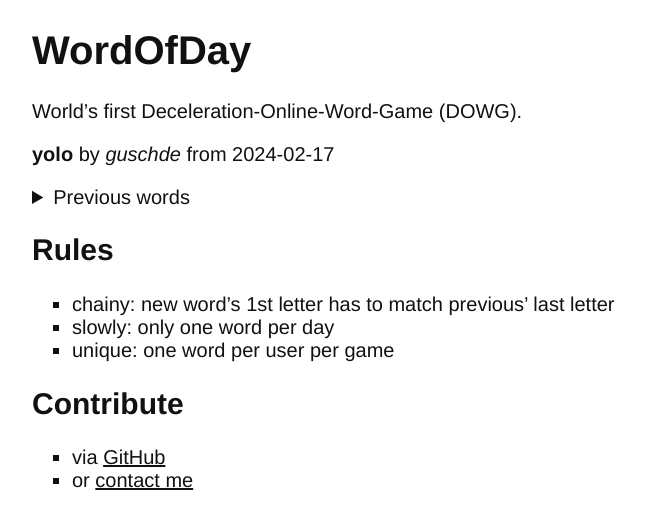
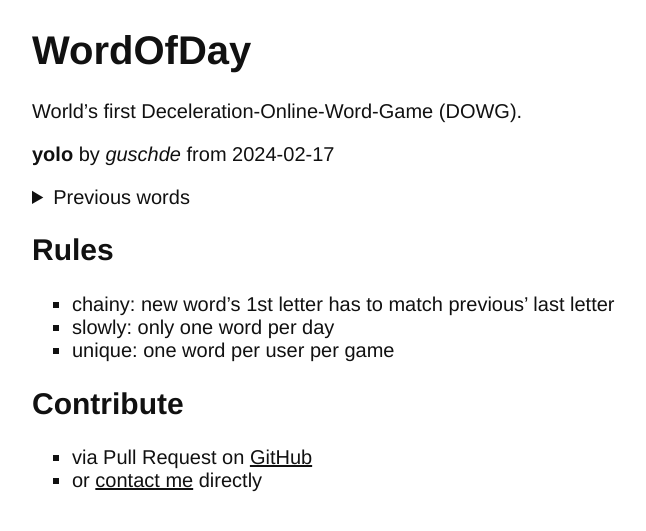
Before and after one commit to sigvef/wordofday, a Jekyll site: the page built from index.md, in a window 1280 px wide. Shown: the top 531 px of the page, without its empty margins (288-934 px from the left). Built offline with Jekyll 4.4.1, drawn with Linux system fonts in a browser that asks for light colours.

Commit message:
update contribute section

```diff
--- a/index.md
+++ b/index.md
@@ -17,5 +17,5 @@ World's first Deceleration-Online-Word-Game (DOWG).
 
 ## Contribute
 
-* via [GitHub](https://github.com/midzer/wordofday/edit/master/_data/items.yml)
-* or [contact me](https://midzer.de/contact)
+* via Pull Request on [GitHub](https://github.com/midzer/wordofday/edit/master/_data/items.yml)
+* or [contact me](https://midzer.de/contact) directly
```
